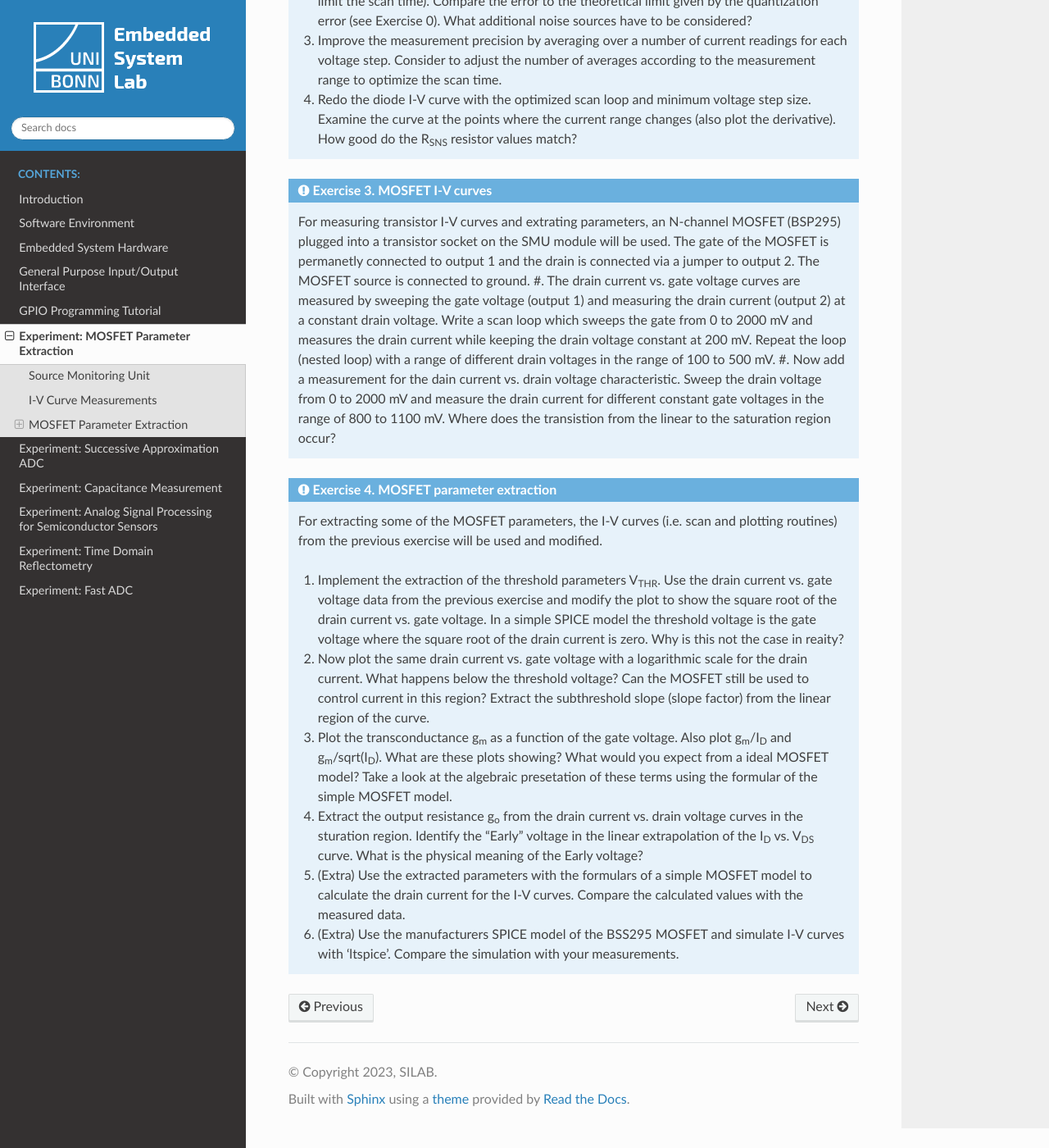
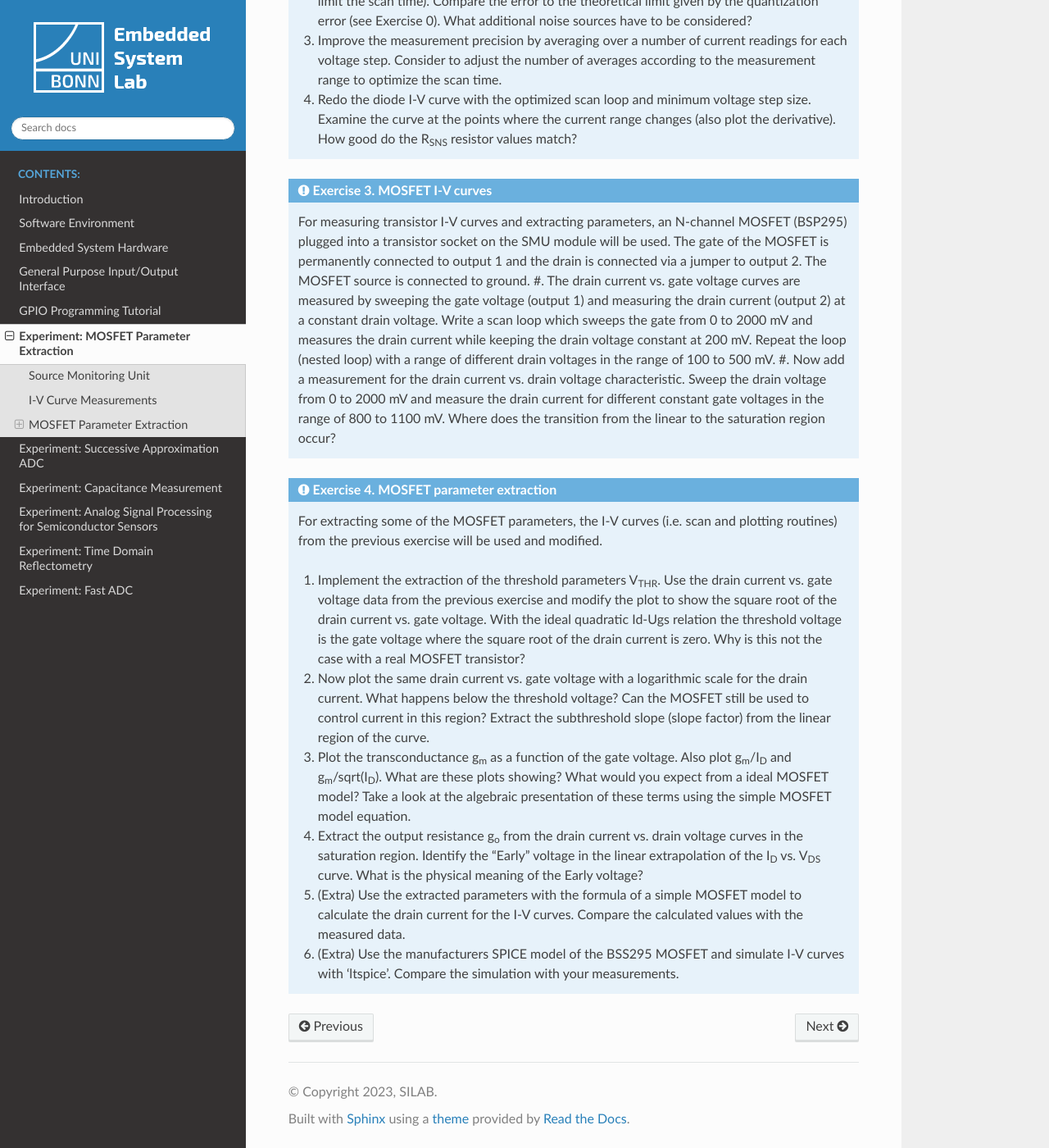
Before and after one commit to SiLab-Bonn/Embedded-System-Lab, a Sphinx documentation site: the page built from docs/source/smu.rst, in a window 1280 px wide and 1400 px high, scrolled down 5359 px. Shown: the whole window at 82% size. Built offline with Sphinx 7.4.7 and the Read the Docs theme 2.0.0, drawn with Linux system fonts in a browser that asks for light colours; some of the changed text lies outside the part shown.

Commit message:
fixed some typos

```diff
--- a/docs/source/smu.rst
+++ b/docs/source/smu.rst
@@ -125,7 +125,7 @@ There is a script ``smu.py`` in the folder ``code\SMU`` which contains the neces
 
 .. admonition:: Exercise 2. Automatic current range selection
 
-  #. Implement an "autoranging" functionality in the scan loop. Measure the diode I-V curve again and plot linear and log current scales.
+  #. Implement an "auto-ranging" functionality in the scan loop. Measure the diode I-V curve again and plot linear and log current scales.
   #. Now consider the precision of the current measurement. Repeat each current measurement 100 times and plot the standard deviation as error bars (choose a large voltage step size to limit the scan time). Compare the error to the theoretical limit given by the quantization error (see Exercise 0). What additional noise sources have to be considered?
   #. Improve the measurement precision by averaging over a number of current readings for each voltage step. Consider to adjust the number of averages according to the measurement range to optimize the scan time.
   #. Redo the diode I-V curve with the optimized scan loop and minimum voltage step size. Examine the curve at the points where the current range changes (also plot the derivative). How good do the |RSNS| resistor values match?
@@ -134,19 +134,19 @@ There is a script ``smu.py`` in the folder ``code\SMU`` which contains the neces
 
 .. admonition:: Exercise 3. MOSFET I-V curves
 
-  For measuring transistor I-V curves and extrating parameters, an N-channel MOSFET (BSP295) plugged into a transistor socket on the SMU module will be used. The gate of the MOSFET is permanetly connected to output 1 and the drain is connected via a jumper to output 2. The MOSFET source is connected to ground.
+  For measuring transistor I-V curves and extracting parameters, an N-channel MOSFET (BSP295) plugged into a transistor socket on the SMU module will be used. The gate of the MOSFET is permanently connected to output 1 and the drain is connected via a jumper to output 2. The MOSFET source is connected to ground.
   #. The drain current vs. gate voltage curves are measured by sweeping the gate voltage (output 1) and measuring the drain current (output 2) at a constant drain voltage. Write a scan loop which sweeps the gate from 0 to 2000 mV and measures the drain current while keeping the drain voltage constant at 200 mV. Repeat the loop (nested loop) with a range of different drain voltages in the range of 100 to 500 mV.
-  #. Now add a measurement for the dain current vs. drain voltage characteristic. Sweep the drain voltage from 0 to 2000 mV and measure the drain current for different constant gate voltages in the range of 800 to 1100 mV. Where does the transistion from the linear to the saturation region occur?
+  #. Now add a measurement for the drain current vs. drain voltage characteristic. Sweep the drain voltage from 0 to 2000 mV and measure the drain current for different constant gate voltages in the range of 800 to 1100 mV. Where does the transition from the linear to the saturation region occur?
 
 .. admonition:: Exercise 4. MOSFET parameter extraction
 
   For extracting some of the MOSFET parameters, the I-V curves (i.e. scan and plotting routines) from the previous exercise will be used and modified.
 
-  #. Implement the extraction of the threshold parameters |VTHR|. Use the drain current vs. gate voltage data from the previous exercise and modify the plot to show the square root of the drain current vs. gate voltage. In a simple SPICE model the threshold voltage is the gate voltage where the square root of the drain current is zero. Why is this not the case in reaity?
+  #. Implement the extraction of the threshold parameters |VTHR|. Use the drain current vs. gate voltage data from the previous exercise and modify the plot to show the square root of the drain current vs. gate voltage. With the ideal quadratic Id-Ugs relation the threshold voltage is the gate voltage where the square root of the drain current is zero. Why is this not the case with a real MOSFET transistor?
   #. Now plot the same drain current vs. gate voltage with a logarithmic scale for the drain current. What happens below the threshold voltage? Can the MOSFET still be used to control current in this region? Extract the subthreshold slope (slope factor) from the linear region of the curve.
-  #. Plot the transconductance |gm| as a function of the gate voltage. Also plot |gm|/|ID| and |gm|/sqrt(|ID|). What are these plots showing? What would you expect from a ideal MOSFET model? Take a look at the algebraic presetation of these terms using the formular of the simple MOSFET model.
-  #. Extract the output resistance |go| from the drain current vs. drain voltage curves in the sturation region. Identify the "Early" voltage in the linear extrapolation of the |ID| vs. |VDS| curve. What is the physical meaning of the Early voltage?
-  #. (Extra) Use the extracted parameters with the formulars of a simple MOSFET model to calculate the drain current for the I-V curves. Compare the calculated values with the measured data.
+  #. Plot the transconductance |gm| as a function of the gate voltage. Also plot |gm|/|ID| and |gm|/sqrt(|ID|). What are these plots showing? What would you expect from a ideal MOSFET model? Take a look at the algebraic presentation of these terms using the simple MOSFET model equation.
+  #. Extract the output resistance |go| from the drain current vs. drain voltage curves in the saturation region. Identify the "Early" voltage in the linear extrapolation of the |ID| vs. |VDS| curve. What is the physical meaning of the Early voltage?
+  #. (Extra) Use the extracted parameters with the formula of a simple MOSFET model to calculate the drain current for the I-V curves. Compare the calculated values with the measured data.
   #. (Extra) Use the manufacturers SPICE model of the BSS295 MOSFET and simulate I-V curves with 'ltspice'. Compare the simulation with your measurements.
 
 
```
